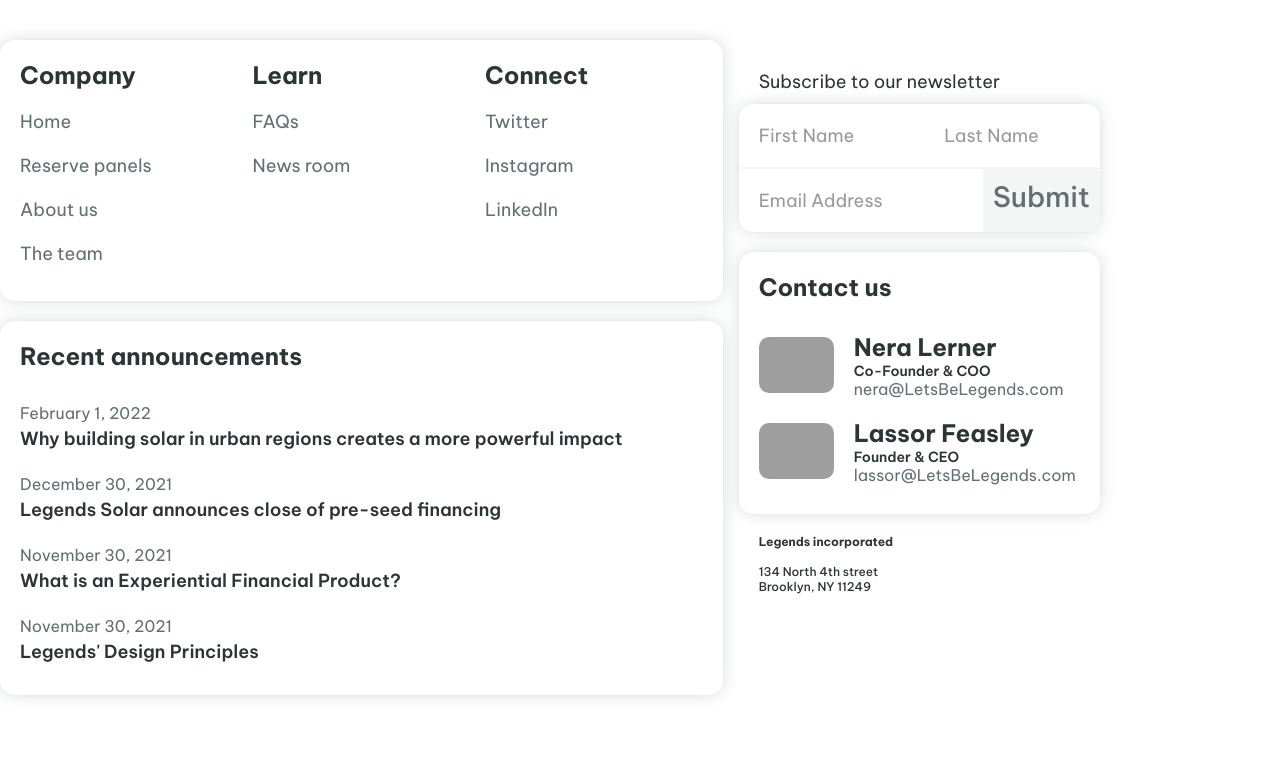
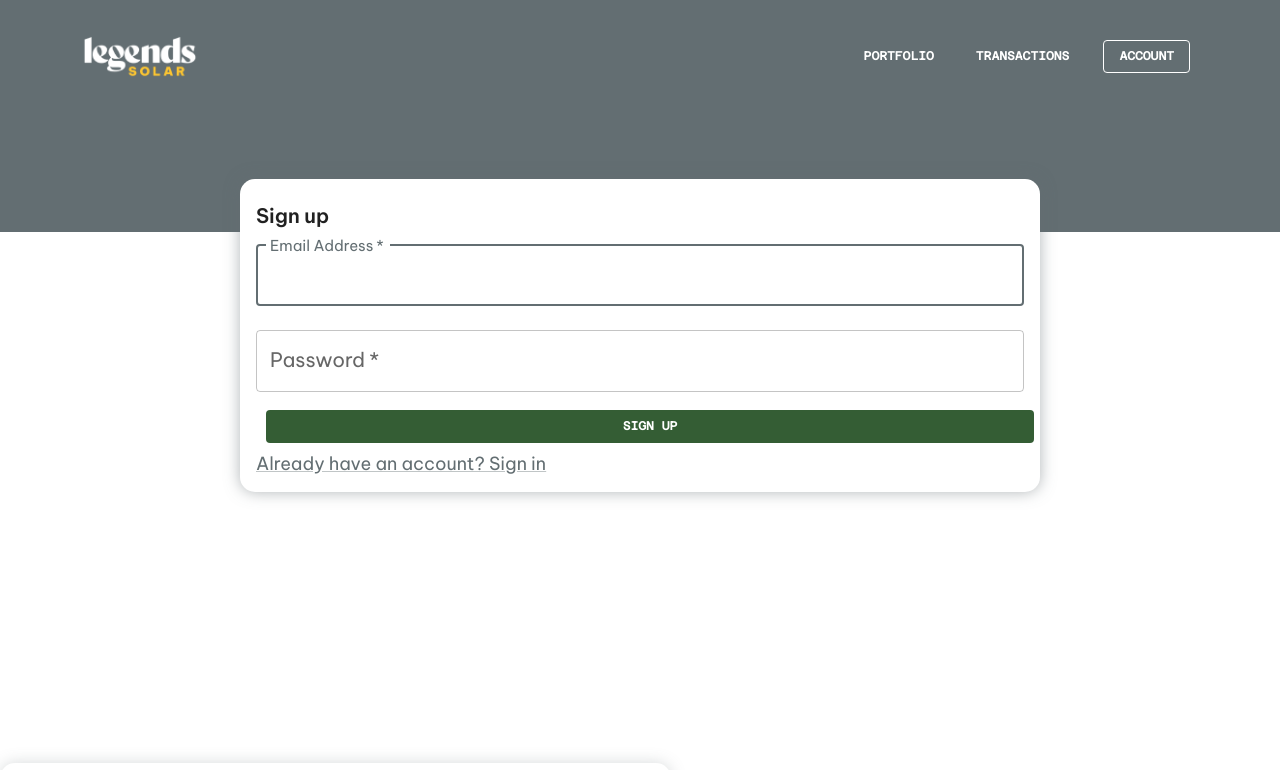
Before and after one commit to legendsolar/frontend, a React (Create React App) app: page /verify in a window 1280 px wide. Shown: the top 770 px of the page. Built offline with nearby package versions, Linux system fonts and the light colour scheme; no server answers; sample sign-in values are in the browser's storage; grey boxes are pictures that could not be loaded; a web font is replaced by a local one.

Commit message:
fix auth hook order of set user and auth state

```diff
--- a/src/components/worm/worm.js
+++ b/src/components/worm/worm.js
@@ -87,8 +87,6 @@
 
         const filteredData = props.data.filter((d) => {
             if (!d) return false;
-
-            console.log(xAccessor(d));
             return xAccessor(d).getTime() >= minDate.getTime();
         });
 
--- a/src/hooks/use_auth.js
+++ b/src/hooks/use_auth.js
@@ -74,11 +74,11 @@
     // ... latest auth object.
     useEffect(() => {
         const unsubscribe = onAuthStateChanged(auth, (user) => {
-            console.log("user auth state changed");
+            console.log("use auth: user auth state changed");
             console.log(user);
 
+            setUser(user);
             setIsAuthenticating(false);
-            setUser(user);
         });
 
         // Cleanup subscription on unmount
--- /dev/null
+++ b/src/pages/sign_up_process_page.js
@@ -0,0 +1,121 @@
+import { useState } from "react";
+
+import {
+    Typography,
+    Box,
+    Grid,
+    Stack,
+    Link,
+    TextField,
+    CssBaseline,
+    Button,
+    Paper,
+    Collapse,
+    Alert,
+    AlertTitle,
+    IconButton,
+} from "@mui/material";
+
+import CloseIcon from "@mui/icons-material/Close";
+import { useAuth } from "../hooks/use_auth";
+import { useNavigate } from "react-router-dom";
+import FullPageComponentView from "../views/full_page_component_view";
+
+export default function VerificationPage() {
+    const auth = useAuth();
+    const navigate = useNavigate();
+    const [errorOpen, setErrorOpen] = useState(false);
+    const [errorMessage, setErrorMessage] = useState("");
+
+    const handleSubmit = (event) => {
+        event.preventDefault();
+        const data = new FormData(event.currentTarget);
+
+        const email = data.get("email");
+        const password = data.get("password");
+
+        if (email && password) {
+            auth.signup(data.get("email"), data.get("password"))
+                .then(() => {
+                    navigate("/");
+                })
+                .catch((error) => {
+                    console.log(error);
+                    setErrorMessage(error.message);
+                    setErrorOpen(true);
+                });
+        } else {
+            setErrorMessage("Email and password need to be filled");
+            setErrorOpen(true);
+        }
+    };
+
+    return (
+        <FullPageComponentView>
+            <Paper sx={{ width: "800px" }} variant="container">
+                <CssBaseline />
+
+                <Box
+                    component="form"
+                    onSubmit={handleSubmit}
+                    noValidate
+                    sx={{ mt: 1 }}
+                >
+                    <Typography variant="subtitle1">Sign up</Typography>
+                    <Stack>
+                        <TextField
+                            margin="normal"
+                            required
+                            fullWidth
+                            id="email"
+                            label="Email Address"
+                            name="email"
+                            autoComplete="email"
+                            autoFocus
+                        />
+                        <TextField
+                            margin="normal"
+                            required
+                            fullWidth
+                            name="password"
+                            label="Password"
+                            type="password"
+                            id="password"
+                            autoComplete="current-password"
+                        />
+                        <Collapse in={errorOpen}>
+                            <Alert
+                                severity="error"
+                                action={
+                                    <IconButton
+                                        aria-label="close"
+                                        color="inherit"
+                                        size="small"
+                                        onClick={() => {
+                                            setErrorOpen(false);
+                                        }}
+                                    >
+                                        <CloseIcon fontSize="inherit" />
+                                    </IconButton>
+                                }
+                            >
+                                {errorMessage}
+                            </Alert>
+                        </Collapse>
+                        <Button
+                            type="submit"
+                            color="legendaryGreen"
+                            sx={{ width: "100%" }}
+                        >
+                            Sign Up
+                        </Button>
+
+                        <Link href="/signin" variant="body2">
+                            Already have an account? Sign in
+                        </Link>
+                    </Stack>
+                </Box>
+            </Paper>
+        </FullPageComponentView>
+    );
+}
--- a/src/routes/app-router.js
+++ b/src/routes/app-router.js
@@ -12,14 +12,11 @@
 import LoadingView from "../views/loading_view";
 
 import DesignSysDemo from "../debug/design_sys_demo";
+import VerificationPage from "../pages/sign_up_process_page";
 
 function AppRouter() {
     const auth = useAuth();
-    const user = auth.user;
     const isAuthenticating = auth.isAuthenticating;
-
-    // all other routes are assumed protected
-    const unprotectedRoutes = ["/signIn", "/signUp", "/forgotPassword"];
 
     if (isAuthenticating) {
         return <LoadingView></LoadingView>;
@@ -61,6 +58,14 @@
                     />
 
                     <Route
+                        path="/verify"
+                        element={
+                            <ProtectedRoute>
+                                <VerificationPage />
+                            </ProtectedRoute>
+                        }
+                    />
+                    <Route
                         path="/transactions"
                         element={
                             <ProtectedRoute>
--- a/src/routes/protected-route.js
+++ b/src/routes/protected-route.js
@@ -11,6 +11,7 @@
         return <></>;
     }
 
+    console.log("auth state");
     console.log(auth);
     return auth.user ? (
         children
```
